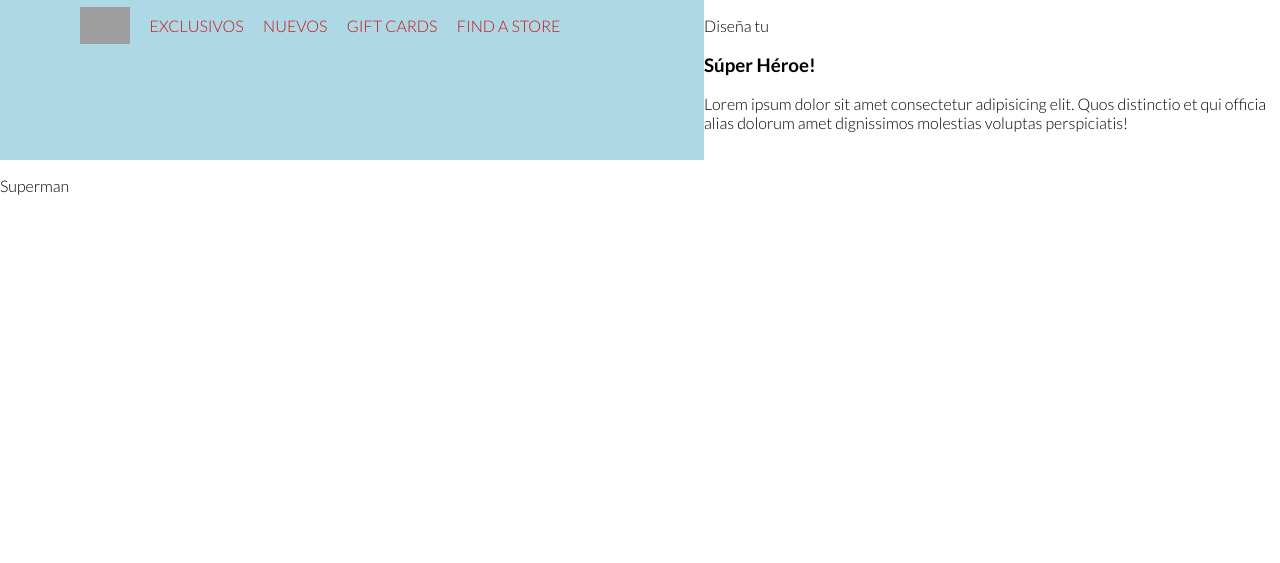
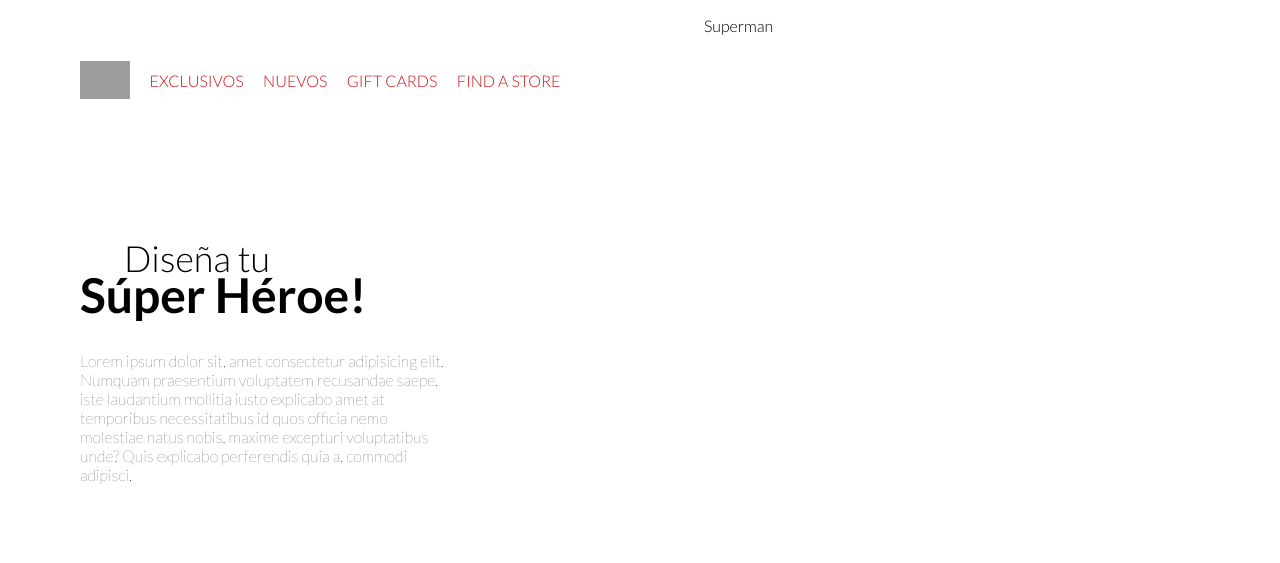
Before and after one commit to jrbarreto/lego, a website: page index.html in a window 1280 px wide. Drawn offline with Linux system fonts and the light colour scheme; grey boxes are pictures that could not be loaded.

Commit message:
Agregados los estilos al contenido principal

```diff
--- a/index.html
+++ b/index.html
@@ -4,14 +4,13 @@
     <meta charset="UTF-8" />
     <meta http-equiv="X-UA-Compatible" content="IE=edge" />
     <meta name="viewport" content="width=device-width, initial-scale=1.0" />
-    <link rel="stylesheet" href="./styles.css">
+    <link rel="stylesheet" href="./styles.css" />
     <title>Document</title>
   </head>
   <body>
     <div class="page">
       <!-- Main Content -->
       <section class="container">
-
         <nav class="navbar">
           <div class="navbar__content">
             <img src="https://i.ibb.co/MMmDPXN/lego.png" alt="logo" />
@@ -28,9 +27,11 @@
           <p>Diseña tu</p>
           <h1>Súper Héroe!</h1>
           <p>
-            Lorem ipsum dolor sit amet consectetur adipisicing elit. Quos
-            distinctio et qui officia alias dolorum amet dignissimos molestias
-            voluptas perspiciatis!
+            Lorem ipsum dolor sit, amet consectetur adipisicing elit. Numquam
+            praesentium voluptatem recusandae saepe, iste laudantium mollitia
+            iusto explicabo amet at temporibus necessitatibus id quos officia
+            nemo molestiae natus nobis, maxime excepturi voluptatibus unde? Quis
+            explicabo perferendis quia a, commodi adipisci.
           </p>
         </section>
 
@@ -51,7 +52,6 @@
             <img src="" alt="" />
           </div>
         </section>
-
       </section>
       <!-- Loader -->
       <section class="loader">
--- a/styles.css
+++ b/styles.css
@@ -1,9 +1,9 @@
 @import url('https://fonts.googleapis.com/css2?family=Lato:wght@100;300;700&display=swap');
 
 :root {
-  --one: #FFCF00;
-  --two: #006DB7;
-  --three: #D01012;
+  --color1: #FFCF00;
+  --color2: #006DB7;
+  --color3: #D01012;
 }
 
 body {
@@ -36,8 +36,8 @@ body {
 }
 
 .navbar {
-  background: lightblue;
   grid-area: nav;
+  display: flex;
 }
 
 .navbar__content {
@@ -72,14 +72,51 @@ body {
 }
 
 .navbar__content ul li a {
-  color: var(--three);
+  color: var(--color3);
   font-weight: 300;
   text-decoration: none;
 }
 
+.main-content {
+  grid-area: section;
+  display: flex;
+  flex-direction: column;
+  justify-content: center;
+  padding-left: 80px;
+
+  animation: 2s main-content 0.5s ease-in-out;
+}
+@keyframes main-content {
+  0% {
+    transform: translateY(-1000px);
+  }
+  100% {
+    transform: translateY(0);
+  }
+}
+.main-content p:first-child {
+  font-size: 36px;
+  font-weight: 300;
+  margin: 0 0 -14px 44px;
+}
+.main-content h1 {
+  font-size: 48px;
+  font-weight: 700;
+  margin: 0 0 28px 0;
+}
+.main-content p:last-child {
+  font-weight: 100;
+  margin: 0;
+  width: 60%;
+}
+
+
+
+
+
 
 .loader {
-  background: var(--three);
+  background: var(--color3);
   width: 100%;
   height: 100%;
   display: flex;
```
